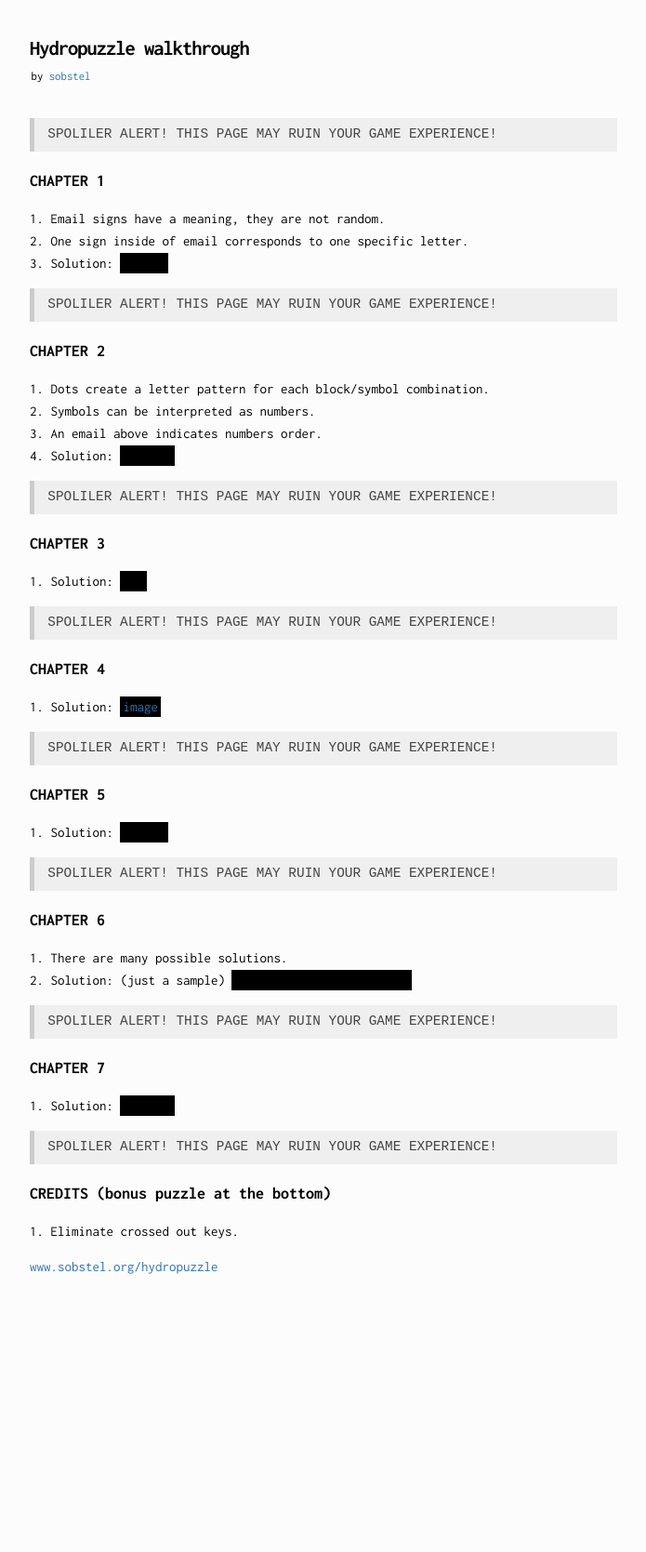
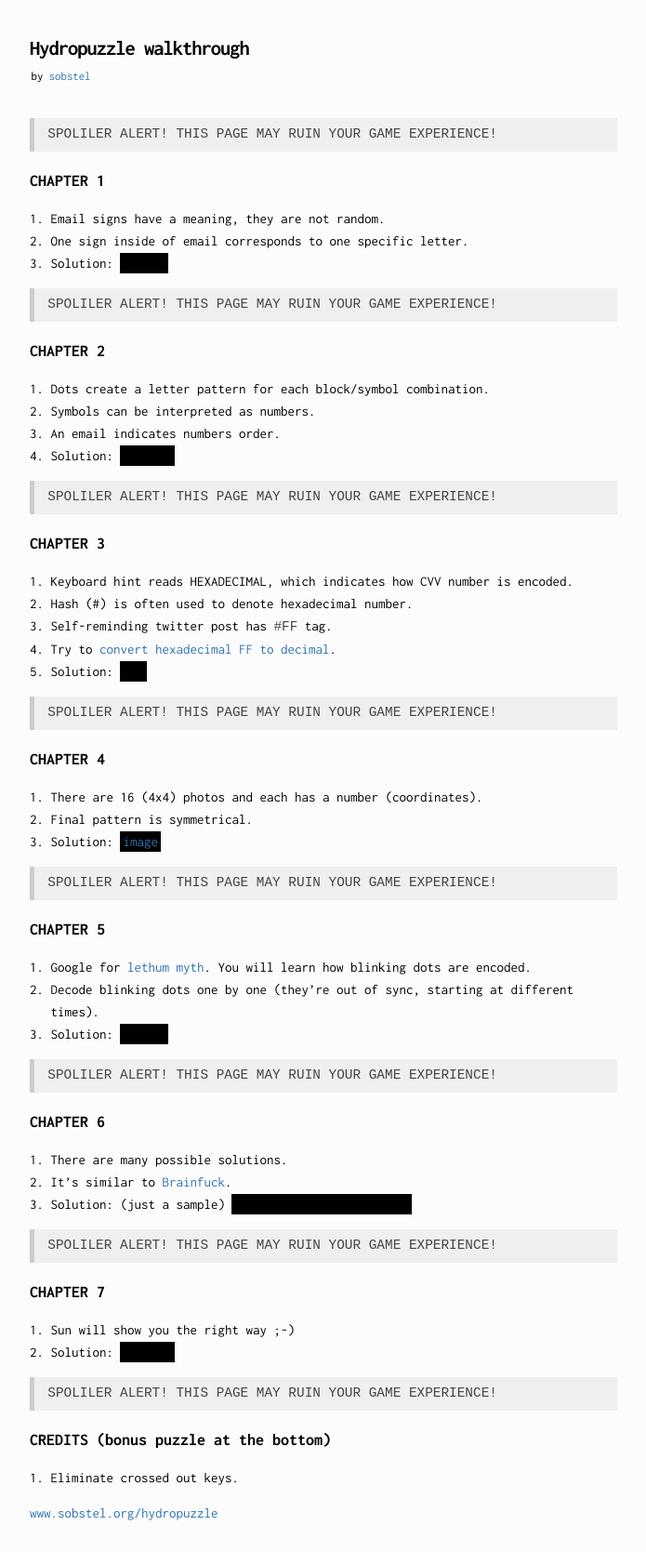
Before and after one commit to sobstel/sobstel.github.com, a Jekyll site: the page built from hydropuzzle-walkthrough.md, in a window 1280 px wide. Shown: the whole page at 93% size, without its empty margins (11-706 px from the left). Built offline with Jekyll 4.4.1, drawn with Linux system fonts in a browser that asks for light colours; before the commit the page ends 1404 px from its top, so only the background shows below that.

Commit message:
hydro update walkthrough

```diff
--- a/hydropuzzle-walkthrough.md
+++ b/hydropuzzle-walkthrough.md
@@ -24,7 +24,7 @@ CHAPTER 2
 
 1. Dots create a letter pattern for each block/symbol combination.
 2. Symbols can be interpreted as numbers.
-3. An email above indicates numbers order.
+3. An email indicates numbers order.
 4. Solution: <span class="spoiler">3 2 9 5</span>
 
 ~~~~
@@ -34,7 +34,11 @@ SPOLILER ALERT! THIS PAGE MAY RUIN YOUR GAME EXPERIENCE!
 CHAPTER 3
 ---------
 
-1. Solution: <span class="spoiler">255</span>
+1. Keyboard hint reads HEXADECIMAL, which indicates how CVV number is encoded.
+2. Hash (#) is often used to denote hexadecimal number.
+3. Self-reminding twitter post has `#FF` tag.
+4. Try to [convert hexadecimal FF to decimal](https://www.binaryhexconverter.com/hex-to-decimal-converter).
+5. Solution: <span class="spoiler">255</span>
 
 ~~~~
 SPOLILER ALERT! THIS PAGE MAY RUIN YOUR GAME EXPERIENCE!
@@ -43,7 +47,9 @@ SPOLILER ALERT! THIS PAGE MAY RUIN YOUR GAME EXPERIENCE!
 CHAPTER 4
 ---------
 
-1. Solution: <span class="spoiler"><a href="/img/hydro/chapter4spoiler.jpg" rel="nofollow" target="_blank">image</a></span>
+1. There are 16 (4x4) photos and each has a number (coordinates).
+2. Final pattern is symmetrical.
+3. Solution: <span class="spoiler"><a href="/img/hydro/chapter4spoiler.jpg" rel="nofollow" target="_blank">image</a></span>
 
 ~~~~
 SPOLILER ALERT! THIS PAGE MAY RUIN YOUR GAME EXPERIENCE!
@@ -52,7 +58,9 @@ SPOLILER ALERT! THIS PAGE MAY RUIN YOUR GAME EXPERIENCE!
 CHAPTER 5
 ---------
 
-1. Solution: <span class="spoiler">psswrd</span>
+1. Google for [lethum myth](https://www.google.com/search?q=lethum+myth). You will learn how blinking dots are encoded.
+2. Decode blinking dots one by one (they're out of sync, starting at different times).
+3. Solution: <span class="spoiler">psswrd</span>
 
 ~~~~
 SPOLILER ALERT! THIS PAGE MAY RUIN YOUR GAME EXPERIENCE!
@@ -62,7 +70,8 @@ CHAPTER 6
 ---------
 
 1. There are many possible solutions.
-2. Solution: (just a sample) <span class="spoiler">++++[>++++<-]>+++.+.-----.+.</span>
+2. It's similar to [Brainfuck](https://en.wikipedia.org/wiki/Brainfuck).
+3. Solution: (just a sample) <span class="spoiler">++++[>++++<-]>+++.+.-----.+.</span>
 
 ~~~~
 SPOLILER ALERT! THIS PAGE MAY RUIN YOUR GAME EXPERIENCE!
@@ -71,7 +80,8 @@ SPOLILER ALERT! THIS PAGE MAY RUIN YOUR GAME EXPERIENCE!
 CHAPTER 7
 ---------
 
-1. Solution: <span class="spoiler">THE END</span>
+1. Sun will show you the right way ;-)
+2. Solution: <span class="spoiler">THE END</span>
 
 ~~~~
 SPOLILER ALERT! THIS PAGE MAY RUIN YOUR GAME EXPERIENCE!
```
